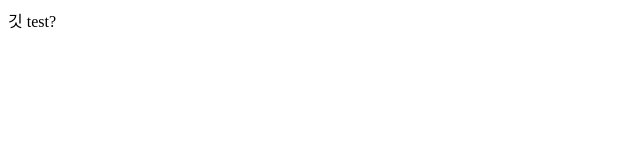
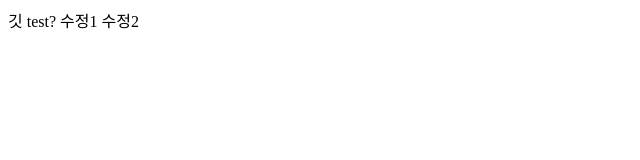
Before and after one commit to JUSTpanic84/myapp, a plain HTML site: page index.html in a window 1280 px wide. Shown: the full height of the page, 0-640 px from the left. Drawn offline with Linux system fonts and the light colour scheme.

```diff
--- a/index.html
+++ b/index.html
@@ -8,5 +8,6 @@
 </head>
 <body>
     깃 test?
+	수정1 수정2
 </body>
 </html>
```
